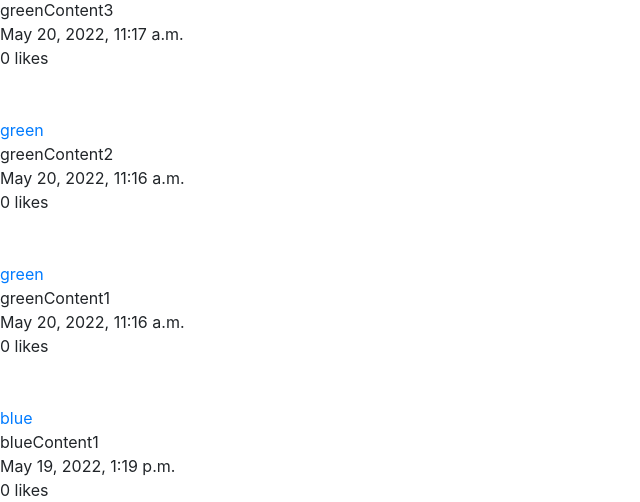
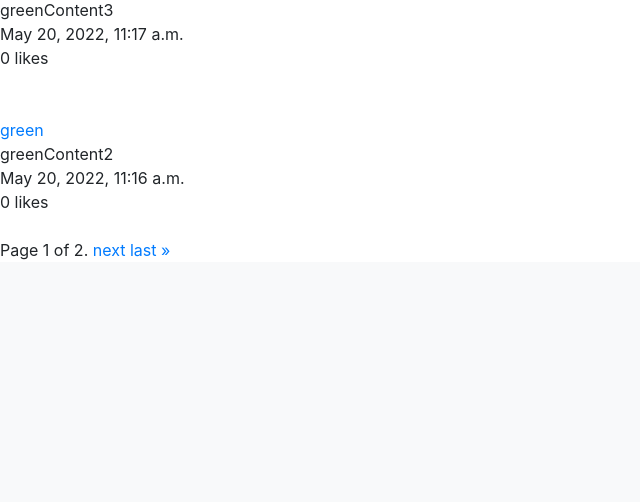
Before and after one commit to Raselli/network, a Django app: page /following in a window 1280 px wide. Shown: the part 1312-1814 px from the top of the page, without its empty margins (0-640 px from the left). After the commit the page ends 1572 px from the top, so only its background shows below. Run offline with Django 3.2, Linux system fonts and the light colour scheme; a user stored in the database is signed in; data comes from the database, SQL or seed files in the repository; both versions use the stored data as it was after the commit; some libraries are stand-ins or nearby versions.

Commit message:
added pagination to views.py->[index, profile, following]

```diff
--- a/network/templates/network/index.html
+++ b/network/templates/network/index.html
@@ -3,6 +3,8 @@
 {% block body %}
 
     {% if profile %}
+
+
 
         <!-- follow/unfollow -->
         {% if user.is_authenticated and profile.user.username != request.user.username %}
@@ -78,4 +80,22 @@
 
     </div>
 
+    <!-- Pagination -->
+    <div class="pagination">
+        <span class="step-links">
+            {% if posts.has_previous %}
+                <a href="?page=1">&laquo; first</a>
+                <a href="?page={{ posts.previous_page_number }}">previous</a>
+            {% endif %}
+
+            <span class="current">
+                Page {{ posts.number }} of {{ posts.paginator.num_pages }}.
+            </span>
+
+            {% if posts.has_next %}
+                <a href="?page={{ posts.next_page_number }}">next</a>
+                <a href="?page={{ posts.paginator.num_pages }}">last &raquo;</a>
+            {% endif %}
+        </span>
+    </div>
 {% endblock %}
--- a/network/views.py
+++ b/network/views.py
@@ -1,11 +1,12 @@
 from queue import Empty
 from django.contrib.auth import authenticate, login, logout
+from django.contrib.auth.decorators import login_required
+from django.core.paginator import Paginator
 from django.db import IntegrityError
 from django.http import HttpResponse, HttpResponseRedirect, Http404, HttpResponseBadRequest
 from django.shortcuts import render, get_object_or_404
 from django.urls import reverse
 from django import forms
-from django.contrib.auth.decorators import login_required
 
 
 from .models import User, Profile, Post
@@ -36,15 +37,15 @@
 # TODO: VALIDATION ERROR HANDLING
             return HttpResponseRedirect("/")
     else:
+        all_posts = Post.objects.select_related().order_by('-posted')
+        paginate_posts = Paginator(all_posts, 10, orphans=0, allow_empty_first_page=True)
+        page_number = request.GET.get('page')
+        page_obj = paginate_posts.get_page(page_number)
         return render(request, "network/index.html" , {
             "form": PostForm(),
-            "posts": Post.objects.select_related().order_by('-posted')
+            "posts": page_obj
         })
 # TODO:
-    # Pagination:
-        # render only 10 postsat once
-        # next button for next 10 posts
-        # back button for prev 10 posts
     # like/unlike button: JS, asynch., update like-count (no re-render)
 
     # def user_profile
@@ -87,9 +88,13 @@
         other_users_profile.save()
         return HttpResponseRedirect(f"{profile_name}")
 
+    all_posts = Post.objects.filter(user=other_user.id).select_related().order_by('-posted')
+    paginate_posts = Paginator(all_posts, 10, orphans=0, allow_empty_first_page=True)
+    page_number = request.GET.get('page')
+    page_obj = paginate_posts.get_page(page_number)
     return render(request, "network/index.html" , {
         "profile": Profile.objects.prefetch_related().get(user=other_user.id),
-        "posts": Post.objects.filter(user=other_user.id).select_related().order_by('-posted')
+        "posts": page_obj
     })
 
 
@@ -98,24 +103,22 @@
     # ? merge with 'def posts' under same rendering with switchstatement/dict of different db queries ?
 @login_required(login_url='login')
 def following(request):
+
+    # Get PK-list of all users followed by current user
     current_users_profile = request.user.profile
     current_user_isfollowing = current_users_profile.following.all()
     other_users_pks = []
     for profile in current_user_isfollowing:
         other_users_pk = profile.user.id
         other_users_pks.append(other_users_pk)
+
+    all_posts = Post.objects.select_related().filter(user_id__in=other_users_pks).order_by('-posted')
+    paginate_posts = Paginator(all_posts, 10, orphans=0, allow_empty_first_page=True)
+    page_number = request.GET.get('page')
+    page_obj = paginate_posts.get_page(page_number)
     return render(request, "network/index.html" , {
-        "posts": Post.objects.select_related().filter(user_id__in=other_users_pks).order_by('-posted')
+        "posts": page_obj
     })
-
-
-
-
-#TODO:
-# Pagination:
-    # render only 10 postsat once
-    # next button for next 10 posts
-    # back button for prev 10 posts
 
 # edit post
     # modelForm
```
Also changed, not shown: db.sqlite3.
